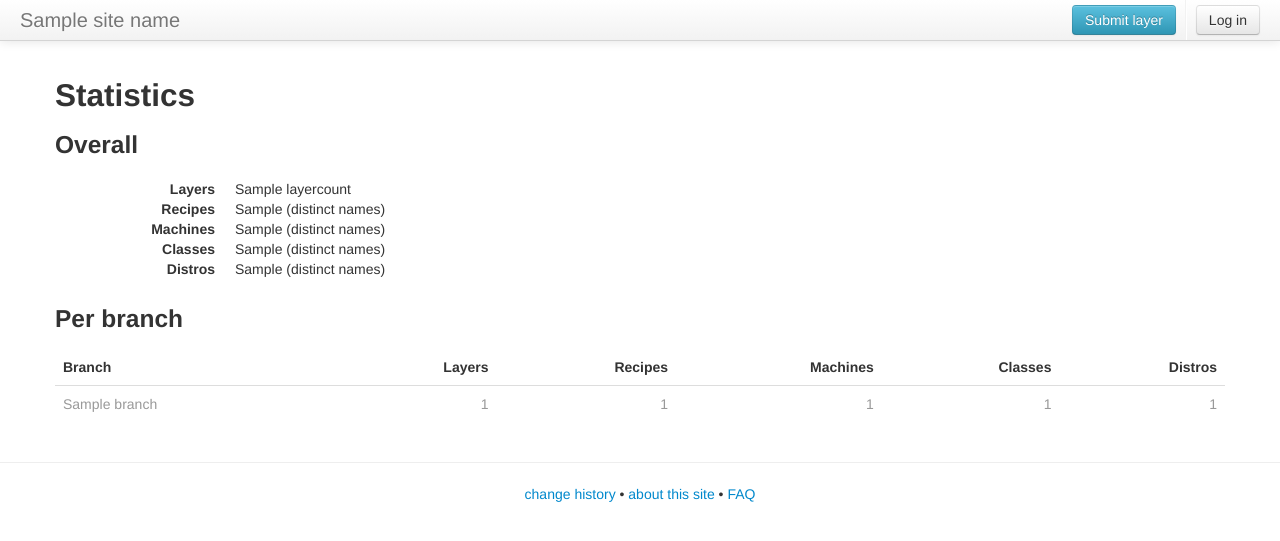
After one commit to yoctoproject/layerindex-web, a Django app: template templates/layerindex/stats.html in a window 1280 px wide. The commit adds this page. Shown: the top 541 px of the page. Run offline with Django 3.2, Linux system fonts and the light colour scheme; the template is opened without the code that fills it: most values are stand-ins (such as "Sample title", 1, 10 or a date in 2020); parts of the project's set-up code (start-up, migrations or seed data) failed here and were passed over; some libraries are stand-ins or nearby versions.

Commit message:
Add statistics page
Add a page with basic statistics for the index - number of layers,
recipes, classes, machines and distros on an overall basis (distinct
names) and per branch, since I've been asked a few times for this kind
of information. It's currently only linked from the Tools menu for
logged-in users, but the URL will work for anyone.

Signed-off-by: Paul Eggleton <paul.eggleton@linux.intel.com>

```diff
--- a/layerindex/urls.py
+++ b/layerindex/urls.py
@@ -8,7 +8,7 @@ from django.conf.urls import *
 from django.views.generic import TemplateView, DetailView, ListView, RedirectView
 from django.views.defaults import page_not_found
 from django.core.urlresolvers import reverse_lazy
-from layerindex.views import LayerListView, LayerReviewListView, LayerReviewDetailView, RecipeSearchView, MachineSearchView, PlainTextListView, LayerDetailView, edit_layer_view, delete_layer_view, edit_layernote_view, delete_layernote_view, HistoryListView, EditProfileFormView, AdvancedRecipeSearchView, BulkChangeView, BulkChangeSearchView, bulk_change_edit_view, bulk_change_patch_view, BulkChangeDeleteView, RecipeDetailView, RedirectParamsView, ClassicRecipeSearchView, ClassicRecipeDetailView, ClassicRecipeStatsView, LayerUpdateDetailView, UpdateListView, UpdateDetailView
+from layerindex.views import LayerListView, LayerReviewListView, LayerReviewDetailView, RecipeSearchView, MachineSearchView, PlainTextListView, LayerDetailView, edit_layer_view, delete_layer_view, edit_layernote_view, delete_layernote_view, HistoryListView, EditProfileFormView, AdvancedRecipeSearchView, BulkChangeView, BulkChangeSearchView, bulk_change_edit_view, bulk_change_patch_view, BulkChangeDeleteView, RecipeDetailView, RedirectParamsView, ClassicRecipeSearchView, ClassicRecipeDetailView, ClassicRecipeStatsView, LayerUpdateDetailView, UpdateListView, UpdateDetailView, StatsView
 from layerindex.models import LayerItem, Recipe, RecipeChangeset
 from rest_framework import routers
 from . import restviews
@@ -127,6 +127,10 @@ urlpatterns = patterns('',
         TemplateView.as_view(
             template_name='layerindex/about.html'),
             name="about"),
+    url(r'^stats/$',
+        StatsView.as_view(
+            template_name='layerindex/stats.html'),
+            name='stats'),
     url(r'^oe-classic/$',
         RedirectView.as_view(url=reverse_lazy('classic_recipe_search'), permanent=False),
             name='classic'),
--- a/templates/base.html
+++ b/templates/base.html
@@ -73,6 +73,7 @@
                             <li><a href="{% url 'bulk_change' %}">Bulk Change</a></li>
                             <li><a href="{% url 'duplicates' 'master' %}">Duplicates</a></li>
                             <li><a href="{% url 'update_list' %}">Updates</a></li>
+                            <li><a href="{% url 'stats' %}">Statistics</a></li>
                         </ul>
                     </li>
                     {% endif %}
--- /dev/null
+++ b/templates/layerindex/stats.html
@@ -0,0 +1,59 @@
+{% extends "base.html" %}
+{% load i18n %}
+{% load static %}
+
+{% comment %}
+
+  layerindex-web - statistics page template
+
+  Copyright (C) 2018 Intel Corporation
+  Licensed under the MIT license, see COPYING.MIT for details
+
+{% endcomment %}
+
+
+<!--
+{% block title_append %} - statistics{% endblock %}
+-->
+
+{% block content %}
+{% autoescape on %}
+
+<h2>Statistics</h2>
+
+<h3>Overall</h3>
+<dl class="dl-horizontal">
+    <dt>Layers</dt><dd>{{ layercount }}</dd>
+    <dt>Recipes</dt><dd>{{ recipe_count_distinct }} (distinct names)</dd>
+    <dt>Machines</dt><dd>{{ machine_count_distinct }} (distinct names)</dd>
+    <dt>Classes</dt><dd>{{ class_count_distinct }} (distinct names)</dd>
+    <dt>Distros</dt><dd>{{ distro_count_distinct }} (distinct names)</dd>
+</dl>
+
+<h3>Per branch</h3>
+
+<table class="table">
+    <thead>
+        <th>Branch</th>
+        <th style="text-align: right">Layers</th>
+        <th style="text-align: right">Recipes</th>
+        <th style="text-align: right">Machines</th>
+        <th style="text-align: right">Classes</th>
+        <th style="text-align: right">Distros</th>
+    </thead>
+    <tbody>
+        {% for branch in perbranch %}
+        <tr {% if not branch.updates_enabled %}class="muted"{% endif %}>
+            <td>{{ branch.name }}</td>
+            <td style="text-align: right">{{ branch.layer_count }}</td>
+            <td style="text-align: right">{{ branch.recipe_count }}</td>
+            <td style="text-align: right">{{ branch.machine_count }}</td>
+            <td style="text-align: right">{{ branch.class_count }}</td>
+            <td style="text-align: right">{{ branch.distro_count }}</td>
+        </tr>
+        {% endfor %}
+    </tbody>
+</table>
+
+{% endautoescape %}
+{% endblock %}
```
Also changed, not shown: layerindex/views.py (+17 -0 lines).
